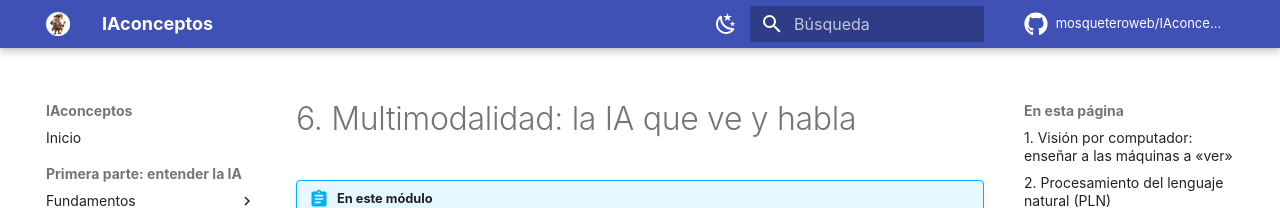
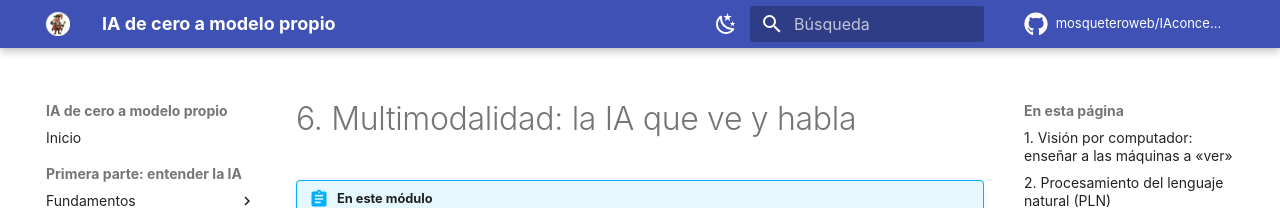
Before and after one commit to mosqueteroweb/IAconceptos, an MkDocs documentation site: the page built from docs/06-multimodalidad.md, in a window 1280 px wide. Shown: the top 208 px of the page. Built offline with MkDocs 1.6.1 and Material for MkDocs 9.7.7, drawn with Linux system fonts in a browser that asks for light colours; comment, search, counter and statistics services are not loaded.

Commit message:
Nuevo título: IA de cero a modelo propio
Co-Authored-By: Claude Opus 5.5 <noreply@anthropic.com>

```diff
--- a/README.md
+++ b/README.md
@@ -1,4 +1,4 @@
-# IAconceptos
+# IA de cero a modelo propio
 
 Curso de Inteligencia Artificial en español, en dos partes, publicado como web con [MkDocs Material](https://squidfunk.github.io/mkdocs-material/).
 
--- a/docs/index.md
+++ b/docs/index.md
@@ -3,7 +3,7 @@ hide:
   - navigation
 ---
 
-# IAconceptos
+# IA de cero a modelo propio
 
 **Un curso introductorio de Inteligencia Artificial para entender qué hay detrás de ChatGPT, Gemini o Claude, sin necesidad de saber programar.**
 
--- a/mkdocs.yml
+++ b/mkdocs.yml
@@ -1,4 +1,4 @@
-site_name: IAconceptos
+site_name: IA de cero a modelo propio
 site_description: "Curso de Inteligencia Artificial en dos partes: conceptos, historia y ética; y cómo usar, ampliar, adaptar y crear modelos de lenguaje."
 site_author: MosqueteroWeb
 site_url: https://mosqueteroweb.github.io/IAconceptos/
```
Also changed, not shown: 4 other files.
